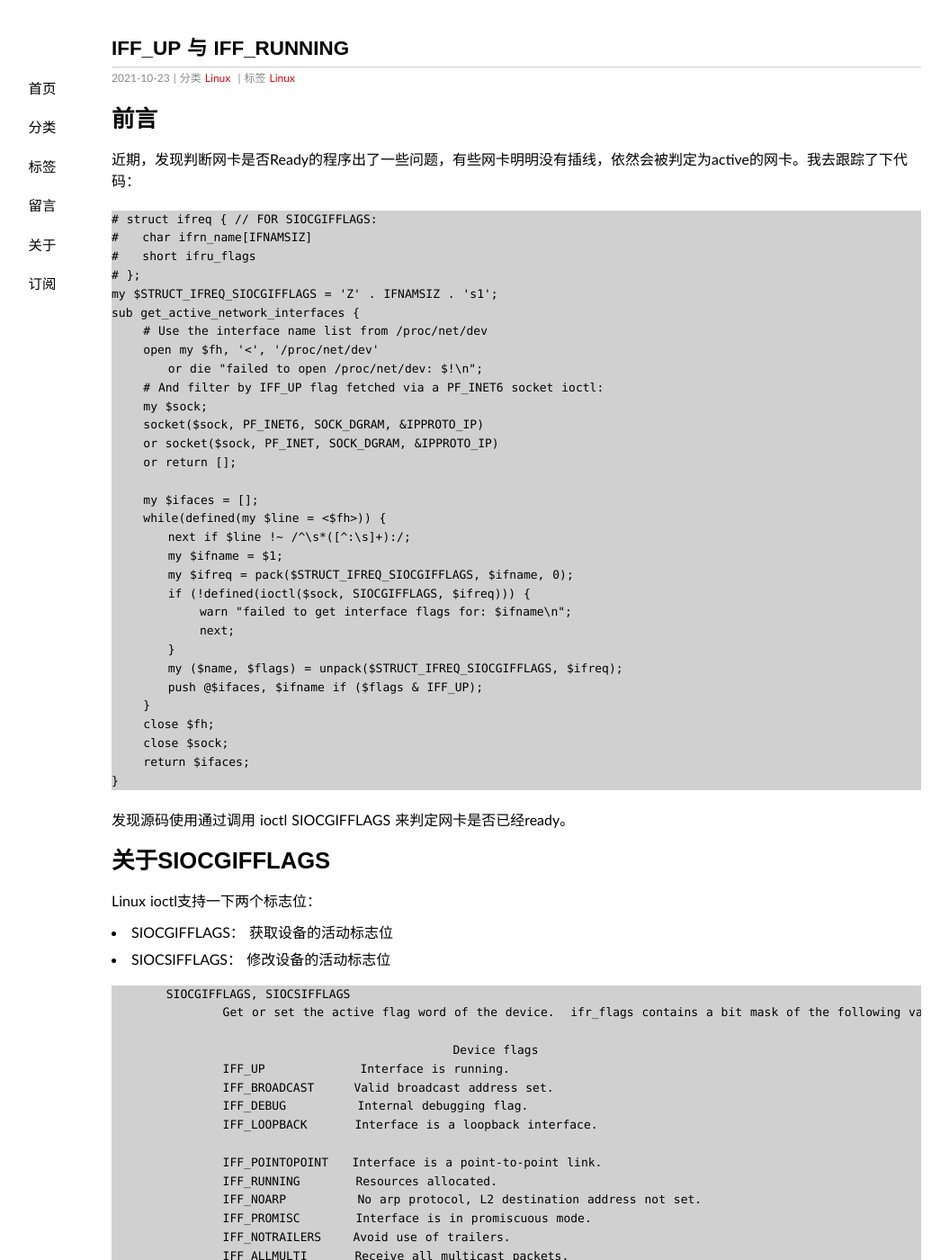
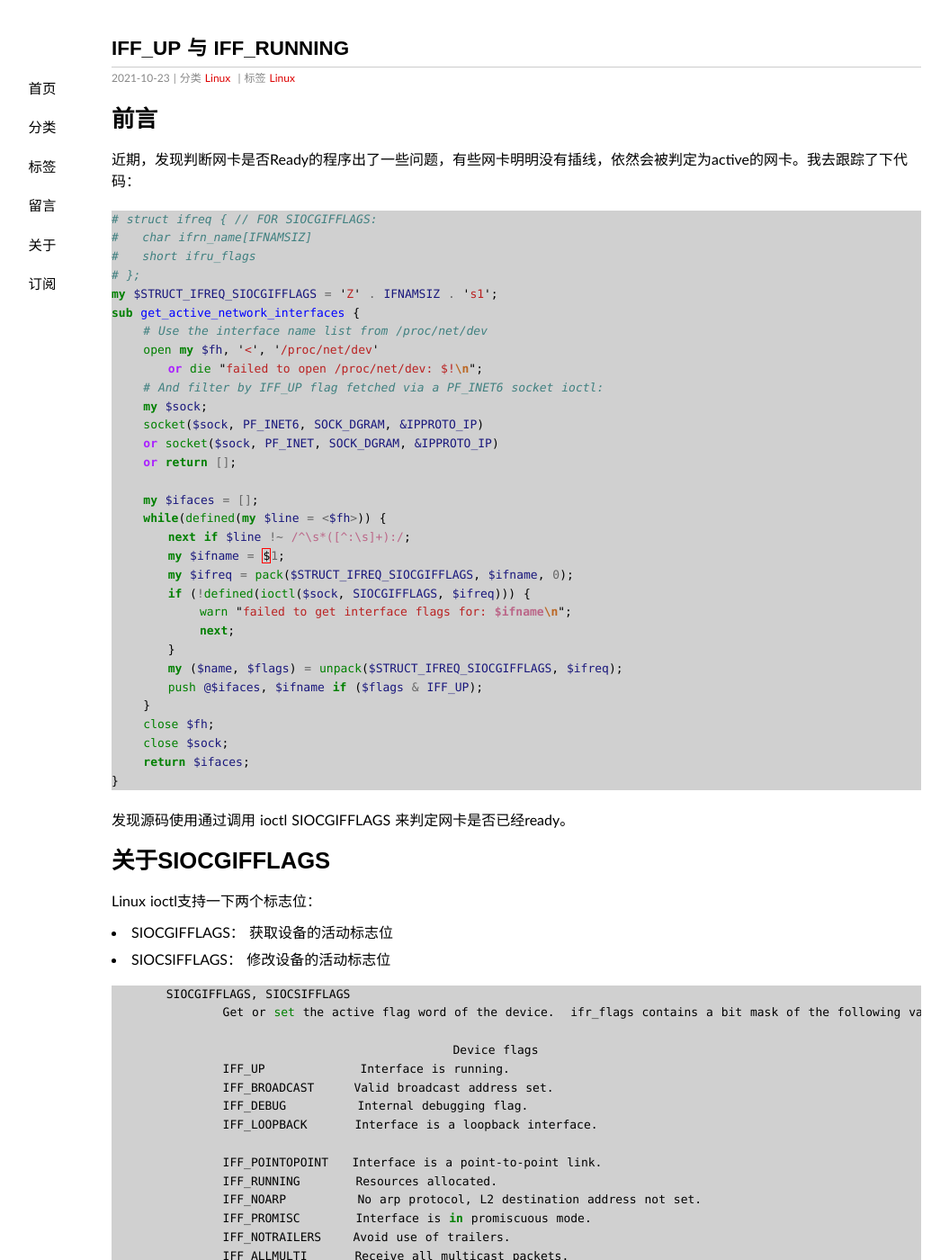
Before and after one commit to Bean-Li/Bean-Li.github.io, a Jekyll site: the page built from _posts/2021-10-23-if-is-up.md, in a window 1280 px wide and 1400 px high. Shown: the whole window at 90% size, without its empty margins (66-1121 px from the left). Built offline with Jekyll 4.4.1, drawn with Linux system fonts in a browser that asks for light colours; some web fonts are replaced; some of the changed text lies outside the part shown.

Commit message:
fix if is up format

````diff
--- a/_posts/2021-10-23-if-is-up.md
+++ b/_posts/2021-10-23-if-is-up.md
@@ -11,7 +11,7 @@ excerpt: 判断网卡状态
 
 近期，发现判断网卡是否Ready的程序出了一些问题，有些网卡明明没有插线，依然会被判定为active的网卡。我去跟踪了下代码：
 
-```
+```perl
 # struct ifreq { // FOR SIOCGIFFLAGS:
 #   char ifrn_name[IFNAMSIZ]
 #   short ifru_flags
@@ -54,7 +54,7 @@ Linux ioctl支持一下两个标志位：
 *	SIOCGIFFLAGS： 获取设备的活动标志位
 *   SIOCSIFFLAGS： 修改设备的活动标志位
 
-```
+```bash
        SIOCGIFFLAGS, SIOCSIFFLAGS
               Get or set the active flag word of the device.  ifr_flags contains a bit mask of the following values:
 
@@ -78,10 +78,8 @@ Linux ioctl支持一下两个标志位：
               IFF_DYNAMIC       The addresses are lost when the interface goes down.
               IFF_LOWER_UP      Driver signals L1 up (since Linux 2.6.17)
               IFF_DORMANT       Driver signals dormant (since Linux 2.6.17)
-              IFF_ECHO          Echo sent packets (since Linux 2.6.25)
+              IFF_ECHO          Echo sent packets (since Linux 2.6.25)本次我们重点介绍IFF_UP和 IFF_RUNNING。
 ```
-
-本次我们重点介绍IFF_UP和 IFF_RUNNING。
 
 IFF_UP： 这个标志位表示的是从管理上讲，这个网口是UP的，是Ready的，但是并不代表连接状态。即网卡已经准备好了，但是并不意味着网线已插。
 
@@ -91,7 +89,7 @@ IFF_RUNNING： 这个标志位表示operational state，如果置位的话，表
 # 验证
 做个简单验证：
 
-```
+```c
 #include <stdio.h>
 #include <stdlib.h>
 #include <unistd.h>
@@ -131,7 +129,7 @@ out:
 
 我的笔记本的网口情况如下：
 
-```
+```shell
 manu-latitude3510 CODE/C » cat /proc/net/dev
 Inter-|   Receive                                                |  Transmit
  face |bytes    packets errs drop fifo frame compressed multicast|bytes    packets errs drop fifo colls carrier compressed
@@ -142,8 +140,8 @@ manu-latitude3510 CODE/C »
 ```
 其中eno1 是有线，并未插线，wlp1s0是无线，已经连接的状态。
 
-```
-manu-latitude3510 CODE/C » ./nettool eno1                                                                                                                127 ↵
+```shell
+manu-latitude3510 CODE/C » ./nettool eno1
       eno1 IFF_UP: 1
       eno1 IFF_RUNNING: 0
 manu-latitude3510 CODE/C » ./nettool wlp1s0
````
